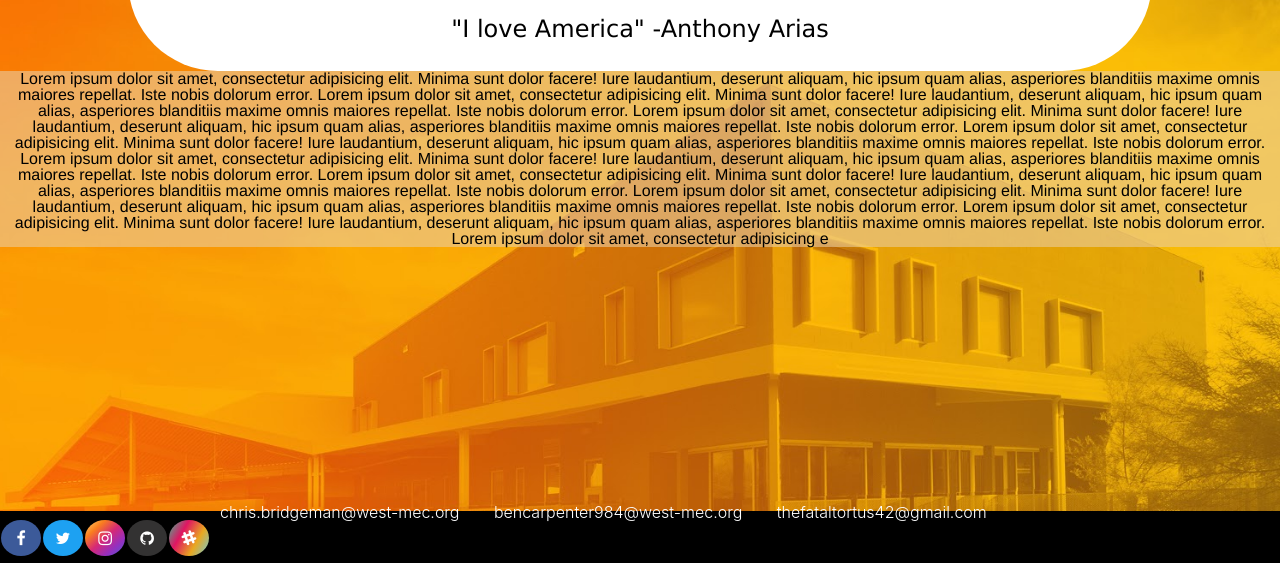
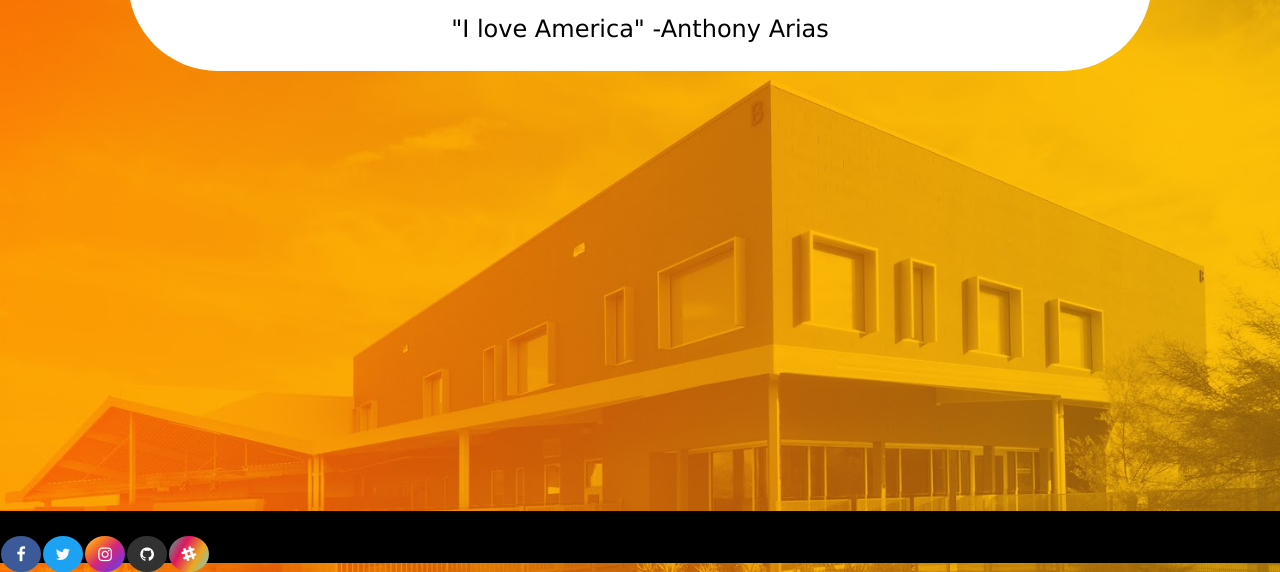
Before and after one commit to CSnow040/CapstoneProject2019, a plain HTML site: page index.html in a window 1280 px wide. Shown: the part 862-1434 px from the top of the page. Drawn offline with Linux system fonts and the light colour scheme.

Commit message:
Merged Information
Make sure to keep the content that has been saved by the ones that pushed

```diff
--- a/index.html
+++ b/index.html
@@ -66,10 +66,13 @@
 
             <!-- <button id="prevButton">Prev</button>
     <button id="nextButton">Next</button> -->
-    <!-- <p id="mapP"> <iframe style="text-align: center;" id="map" src="https://www.google.com/maps/embed?pb=!1m14!1m8!1m3!1d13302.688129094173!2d-112.2928375!3d33.5359117!3m2!1i1024!2i768!4f13.1!3m3!1m2!1s0x0%3A0x1fbd2919e78fa444!2sWestMEC+Central+Campus!5e0!3m2!1sen!2sus!4v1557272063721!5m2!1sen!2sus" width="600" height="450" frameborder="0" style="border:0" allowfullscreen></iframe></p> -->
             <article id="description">
-        <p class="description">This two-year program exposes students to precision manufacturing and computer numerically-controlled machining. Students will gain insight on the select tools and materials needed to make durable goods, read blueprints, comprehend CNC theory and procedures, utilize machine shop math, etc.</p>
-        <p class="description">West-MEC programs prepare students to seek one or more industry certification or licensure in their field of study, providing a pathway to economic independence.</p>
+                <p class="description">This two-year program exposes students to precision manufacturing and computer
+                    numerically-controlled machining. Students will gain insight on the select tools and materials
+                    needed to make durable goods, read blueprints, comprehend CNC theory and procedures, utilize machine
+                    shop math, etc.</p>
+                <p class="description">West-MEC programs prepare students to seek one or more industry certification or
+                    licensure in their field of study, providing a pathway to economic independence.</p>
 
             </article>
             <div class="makeCircle">
@@ -83,40 +86,25 @@
                     <h1 id="chrisName">Chris Bridgeman</h1>
                     <h2>Experience</h2>
                     <p id="secondBio" class="bioText">
-                            This is my first year with West-MEC and I can professionally say this is a spectacular school for these hard working students that enroll here. I have 27 years of experience in my field of precision machining and I can say this school does a lot of great work with the education and certifications they provide to their students.
+                        This is my first year with West-MEC and I can professionally say this is a spectacular school
+                        for these hard working students that enroll here. I have 27 years of experience in my field of
+                        precision machining and I can say this school does a lot of great work with the education and
+                        certifications they provide to their students.
                     </p>
                     <h2 id="degreeHeader">Degrees</h2>
                     <p id="firstBio" class="bioText">
                         <img id="firstImage" src="GWCC_logo.png" alt="GWCC">
                         <img id="secondImage" src="UTI_logo.png" alt="UTI">
-                            <section id="firstDegree" class="sectionDegree">- Associates Degree for Industrial Design Technology</section>
-                            <section id="secondDegree" class="sectionDegree">- Associates Degree from Universal Technical Institute</section>
+                        <section id="firstDegree" class="sectionDegree">- Associates Degree for Industrial Design
+                            Technology</section>
+                        <section id="secondDegree" class="sectionDegree">- Associates Degree from Universal Technical
+                            Institute</section>
                     </p>
 
                     <h2>Quote</h2>
                     <p id="thirdBio" class="bioText">"I love America" -Anthony Arias</p>
                 </article>
             </div>
-
-    <article>
-        Lorem ipsum dolor sit amet, consectetur adipisicing elit. Minima sunt dolor facere! Iure laudantium, deserunt
-        aliquam, hic ipsum quam alias, asperiores blanditiis maxime omnis maiores repellat. Iste nobis dolorum error.
-        Lorem ipsum dolor sit amet, consectetur adipisicing elit. Minima sunt dolor facere! Iure laudantium, deserunt
-        aliquam, hic ipsum quam alias, asperiores blanditiis maxime omnis maiores repellat. Iste nobis dolorum error.
-        Lorem ipsum dolor sit amet, consectetur adipisicing elit. Minima sunt dolor facere! Iure laudantium, deserunt
-        aliquam, hic ipsum quam alias, asperiores blanditiis maxime omnis maiores repellat. Iste nobis dolorum error.
-        Lorem ipsum dolor sit amet, consectetur adipisicing elit. Minima sunt dolor facere! Iure laudantium, deserunt
-        aliquam, hic ipsum quam alias, asperiores blanditiis maxime omnis maiores repellat. Iste nobis dolorum error.
-        Lorem ipsum dolor sit amet, consectetur adipisicing elit. Minima sunt dolor facere! Iure laudantium, deserunt
-        aliquam, hic ipsum quam alias, asperiores blanditiis maxime omnis maiores repellat. Iste nobis dolorum error.
-        Lorem ipsum dolor sit amet, consectetur adipisicing elit. Minima sunt dolor facere! Iure laudantium, deserunt
-        aliquam, hic ipsum quam alias, asperiores blanditiis maxime omnis maiores repellat. Iste nobis dolorum error.
-        Lorem ipsum dolor sit amet, consectetur adipisicing elit. Minima sunt dolor facere! Iure laudantium, deserunt
-        aliquam, hic ipsum quam alias, asperiores blanditiis maxime omnis maiores repellat. Iste nobis dolorum error.
-        Lorem ipsum dolor sit amet, consectetur adipisicing elit. Minima sunt dolor facere! Iure laudantium, deserunt
-        aliquam, hic ipsum quam alias, asperiores blanditiis maxime omnis maiores repellat. Iste nobis dolorum error.
-        Lorem ipsum dolor sit amet, consectetur adipisicing e
-    </article>
         </div>
 
         <!-- Program description (straight from west-mec.edu) -->
@@ -124,18 +112,19 @@
 
 
         <footer>
+            <div id="links">
+                <p>https://drive.google.com/file/d/1dH3h6C3VaGFJM_OQs96lUrLw8STLl5Hh/view</p>
+            </div>
+            <div id="map">
+                <!-- <p id="mapP"> <iframe style="text-align: center;" id="map" src="https://www.google.com/maps/embed?pb=!1m14!1m8!1m3!1d13302.688129094173!2d-112.2928375!3d33.5359117!3m2!1i1024!2i768!4f13.1!3m3!1m2!1s0x0%3A0x1fbd2919e78fa444!2sWestMEC+Central+Campus!5e0!3m2!1sen!2sus!4v1557272063721!5m2!1sen!2sus" width="600" height="450" frameborder="0" style="border:0" allowfullscreen></iframe></p> -->
+            </div>
+            <div id="media">
                 <a href="#" class="fa fa-facebook" title="Facebook"></a>
                 <a href="#" class="fa fa-twitter" title="Twitter"></a>
                 <a href="#" class="fa fa-instagram" title="Instagram"></a>
                 <a href="#" class="fa fa-github" title="GitHub"></a>
                 <a href="#" class="fa fa-slack" title="Slack"></a>
-        <p class="footerText">chris.bridgeman@west-mec.org</p>
-        <p class="footerText">bencarpenter984@west-mec.org</p>
-        <p class="footerText">thefataltortus42@gmail.com</p>
-
-
-        <p></p>
-
+            </div>
         </footer>
     </div>
 
--- a/pm_main.css
+++ b/pm_main.css
@@ -57,7 +57,7 @@ footer {
   bottom: 0;
   width: 100%;
   height: 2.5rem;
-  background-color: black;
+  background-color: rgb(56, 56, 56);
   padding-bottom: 10px;
   padding-top: 10px;
 }
```
Lines whose indentation alone changed are shown as unchanged.
